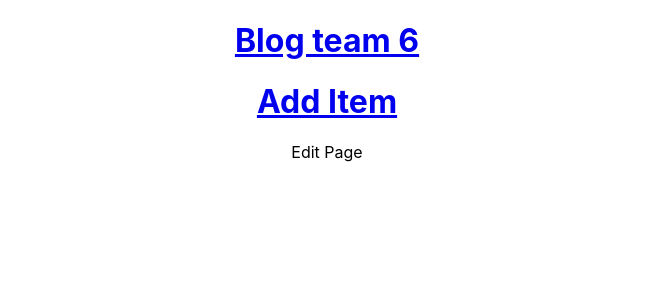
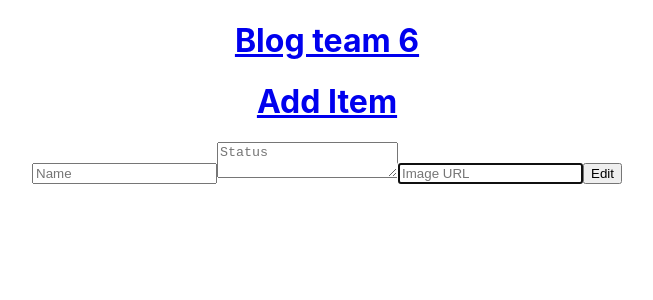
Before and after one commit to MattMoyka/blog-team-6, a React (Create React App) app in the folder client/: page /editpost/1 in a window 1280 px wide. Shown: the top 300 px of the page, without its empty margins (313-966 px from the left). Built offline with nearby package versions, Linux system fonts and the light colour scheme; no server answers.

Commit message:
deletepost

```diff
--- a/client/src/screens/EditPost/EditPost.jsx
+++ b/client/src/screens/EditPost/EditPost.jsx
@@ -1,5 +1,5 @@
 import { useState, useEffect } from "react"
-import { useParams } from 'react-router-dom'
+import { useParams , Redirect} from 'react-router-dom'
 import { getPost, updatePost } from '../../services/posts'
 
 export default function EditPost() {
@@ -10,6 +10,7 @@ export default function EditPost() {
     imgURL: "",
   })
 
+  const [isUpdated, setUpdated] = useState(false)
   let { id } = useParams()
 
   useEffect(() => {
@@ -20,9 +21,49 @@ export default function EditPost() {
     fetchPost()
   }, [id])
 
+  const handleChange = (event) => {
+    const { name, value } = event.target
+    setPost({
+      ...post,
+      [name]: value,
+    })
+  }
+  const handleSubmit = async (event) => {
+    event.preventDefault()
+    const updated = await updatePost(id, post)
+    setUpdated(updated)
+  }
+
+  if (isUpdated) {
+    return <Redirect to={`/`} />
+  }
+
   return (
-    <div>
-      Edit Page
-    </div>
+    <form onSubmit={handleSubmit}>
+    <input
+      className="input-name"
+      placeholder='Name'
+      value={post.name}
+      name='name'
+      autoFocus
+      onChange={handleChange}
+    />
+    <textarea
+      className="input-status"
+      placeholder='Status'
+      value={post.status}
+      name='status'
+      onChange={handleChange}
+    />
+    <input
+      className="input-image"
+      placeholder='Image URL'
+      value={post.imgURL}
+      name='imgURL'
+      autoFocus
+      onChange={handleChange}
+    />
+ <button type='submit' className="edit-button">Edit</button>
+  </form>
   )
 }
--- a/client/src/screens/Home/Home.jsx
+++ b/client/src/screens/Home/Home.jsx
@@ -1,11 +1,13 @@
 import { useState, useEffect } from 'react'
-import { getPosts } from '../../services/posts'
+import { getPosts, deletePost} from '../../services/posts'
 import { Link } from "react-router-dom"
 import "./Home.css"
 
 export default function Home() {
 
   const [posts, setPosts] = useState([])
+  const [toggle, setToggle] = useState(false)
+
 
   useEffect(() => {
     const fetchPosts = async() => {
@@ -14,7 +16,14 @@ export default function Home() {
       console.log(allPosts)
     }
     fetchPosts()
-  }, []);
+  }, [toggle]);
+
+  function handleEvent(e) {
+    e.preventDefault()
+    console.log(e.target.id)
+    deletePost(e.target.id)
+    setToggle((prevToggle)=>!prevToggle)
+  }
 
   return (
     <div>
@@ -26,8 +35,8 @@ export default function Home() {
             </div>
             <h3>Name: {post?.name} </h3>
             <h4>Statuts {post?.status}</h4>
-            <Link to="/editpost/:id">Edit Post</Link>
-            <button>Delete Post</button>
+            <Link to={`/editpost/${post._id}`}>Edit Post</Link>
+            <button id={post._id} onClick={handleEvent}>Delete Post</button>
           </div>
         )
       })}
```
